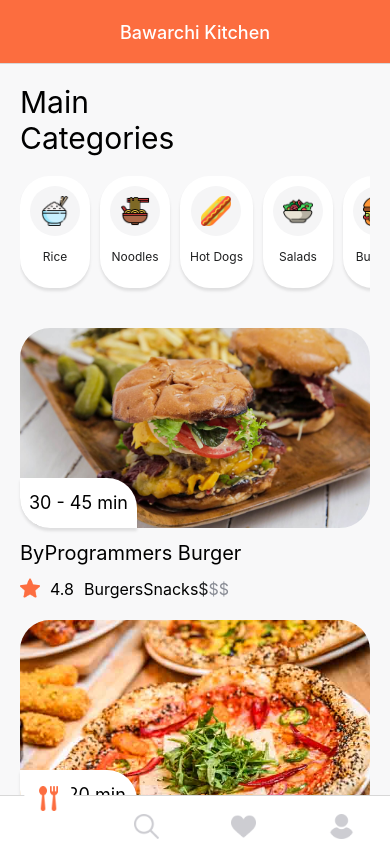
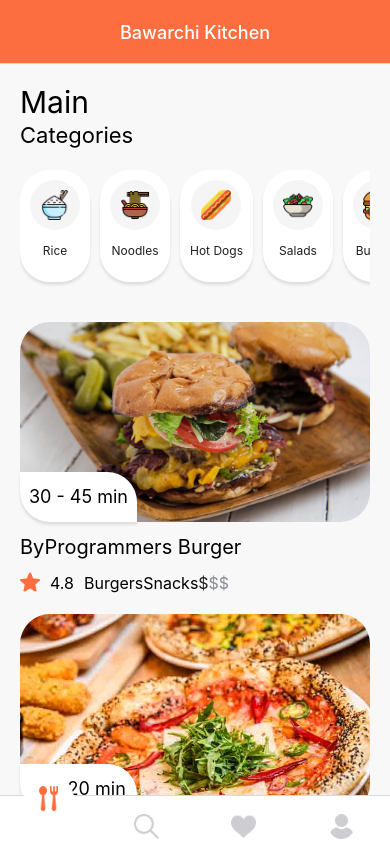
Before and after one commit to Muzammil-crypto/RoyalFoods, a React Native app: screen /Home in a window 390 px wide. Built offline with nearby package versions, Linux system fonts and the light colour scheme.

Commit message:
header modified and the path specified

```diff
--- /dev/null
+++ b/components/test.js
@@ -0,0 +1,5 @@
+import React from "react";
+
+export default function test() {
+  return <div></div>;
+}
--- a/screens/Home.js
+++ b/screens/Home.js
@@ -469,8 +469,8 @@ const Home = ({ navigation }) => {
     return (
       <View style={{ padding: SIZES.padding * 2 }}>
         <StatusBar />
-        <Text style={{ ...FONTS.h1 }}>Main</Text>
-        <Text style={{ ...FONTS.h1 }}>Categories</Text>
+        <Text style={{ ...FONTS.h1 }}>Main </Text>
+        <Text style={{ ...FONTS.h2 }}>Categories</Text>
 
         <FlatList
           data={categories}
```
